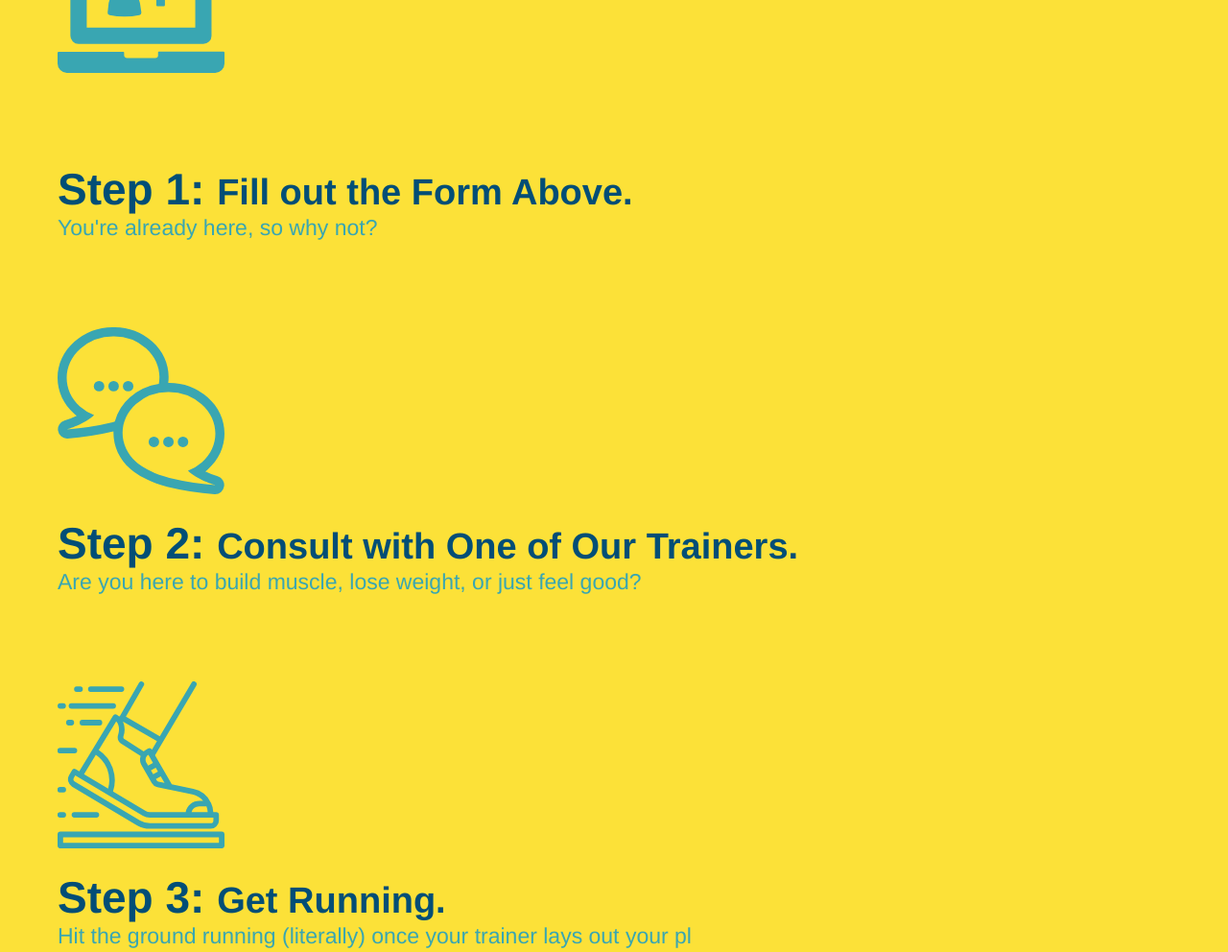
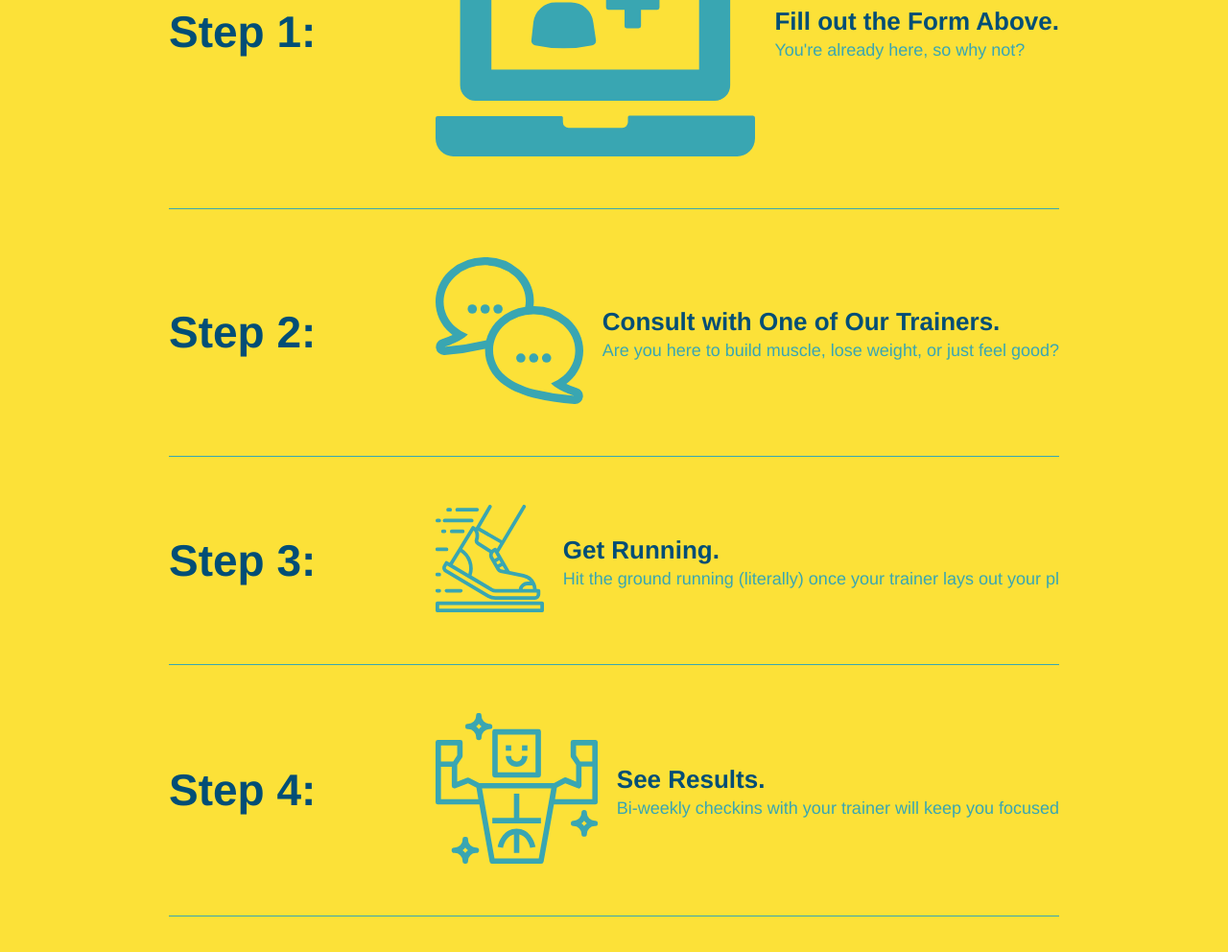
Before and after one commit to JeffGrant274/run-buddy, a plain HTML site: page index.html in a window 1280 px wide. Shown: the part 1234-2226 px from the top of the page at 96% size. Drawn offline with Linux system fonts and the light colour scheme.

Commit message:
add flexbox to steps

```diff
--- a/assets/css/style.css
+++ b/assets/css/style.css
@@ -153,24 +153,49 @@ header {
       background:#fce138;
     }
 
-    .steps div{
-      margin-bottom:80px;
+    .step h3{
+      color: #024e76;
+      font-size:46px;
+      flex:1 30%;
     }
 
-    .steps img{
-      width: 15%;
-      margin: 10px 0;
+    .step-info{
+      flex:2 70%;
+      display:flex;
+      flex-wrap:wrap;
+      align-items:center;
     }
 
-    .steps h3{
-      color: #024e76;
-      font-size:46px;
-      margin-top:10px;
+    .step-img{
+      flex: 1 12%;
+      margin-right:20px;
     }
 
-    .steps p{
+    .step-img img{
+      max-width:100%;
+    }
+
+    .step-text p{
       color:#39a6b2;
-      font-size:23px;
+      font-size:18px;
+      flex:12;
+    }
+
+    .step{
+      margin:50px auto;
+      padding-bottom:50px;
+      width:80%;
+      border-bottom:1px solid #39a6b2;
+      display: flex;
+      flex-wrap:wrap;
+      align-items:center;
+      justify-content:space-between;
+    }
+
+    .step-text h4{
+      font-size:26px;
+      line-height:1.5;
+      color:#024e76;
     }
 
     .section-title{
@@ -189,10 +214,6 @@ header {
 
     .secondary-border{
       border-color:#39a6b2;
-    }
-
-    .steps span{
-      font-size: 38px;
     }
 
     .trainer{
--- a/index.html
+++ b/index.html
@@ -87,32 +87,57 @@
             <div class="flex-row">
             <h2 class="section-title secondary-border">What You Do</h2>
             </div>
-        <div>
-            <!--insert this img element-->
+
+        <div class="step">
+            <h3>Step 1:</h3>
+            <div class="step-info">
+                <div class ="step-img">
                     <img src="./assets/images/step-1.svg" alt="">
                 </div>
-
-        <div>
-            <h3>Step 1: <span>Fill out the Form Above.</span></h3>
+                <div class="step-text">
+            <h4>Fill out the Form Above.</h4>
             <p>You're already here, so why not?</p>
         </div>
+        </div>
+        </div>
 
-        <div>
+        <div class="step">
+            <h3>Step 2:</h3>
+            <div class="step-info">
+                <div class ="step-img">
             <img src="./assets/images/step-2.svg" alt="">
-            <h3>Step 2:  <span>Consult with One of Our Trainers.</span></h3>
+                </div>
+            <div class="step-text">
+            <h4>Consult with One of Our Trainers.</h4>
             <p>Are you here to build muscle, lose weight, or just feel good?</p>
         </div>
+        </div>
+        </div>
 
-        <div>
+        <div class="step">
+            <h3> Step 3:</h3>
+            <div class="step-info">
+                <div class="step-img">
                     <img src="./assets/images/step-3.svg" alt="">
-            <h3>Step 3: <span>Get Running.</span></h3>
+                </div>
+                <div class="step-text">
+                    <h4>Get Running.</h4>
                     <p>Hit the ground running (literally) once your trainer lays out your pl</p>
                 </div>
+            </div>
+        </div>
 
-        <div>
-            <img src="./assets/images/step-4.svg" alot="">
-            <h3>Step 4: <span>See Results.</span></h3>
+        <div class="step">
+            <h3>Step 4:</h3>
+            <div class="step-info">
+                <div class="step-img">
+                    <img src="./assets/images/step-4.svg" alt="">
+                </div>
+                <div class="step-text">
+                    <h4>See Results.</h4>
                     <p>Bi-weekly checkins with your trainer will keep you focused</p>
+                </div>
+        </div>
         </div>
         </section>
 
```
Lines whose indentation alone changed are shown as unchanged.
